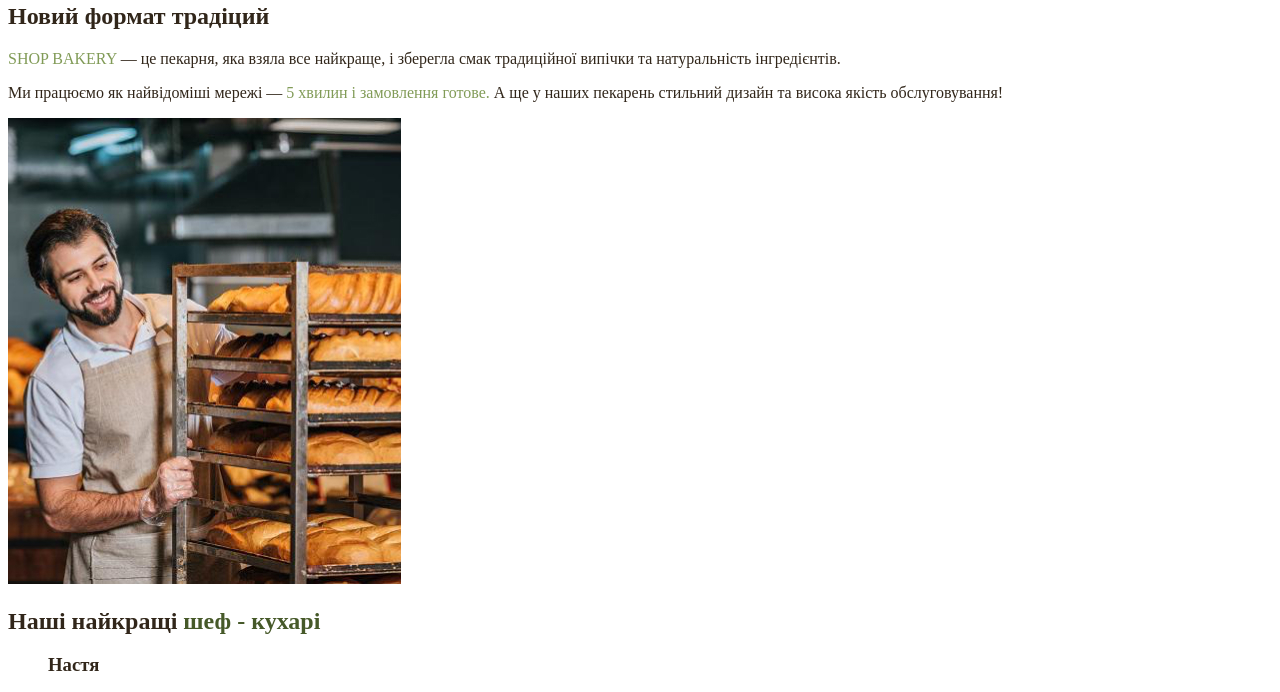
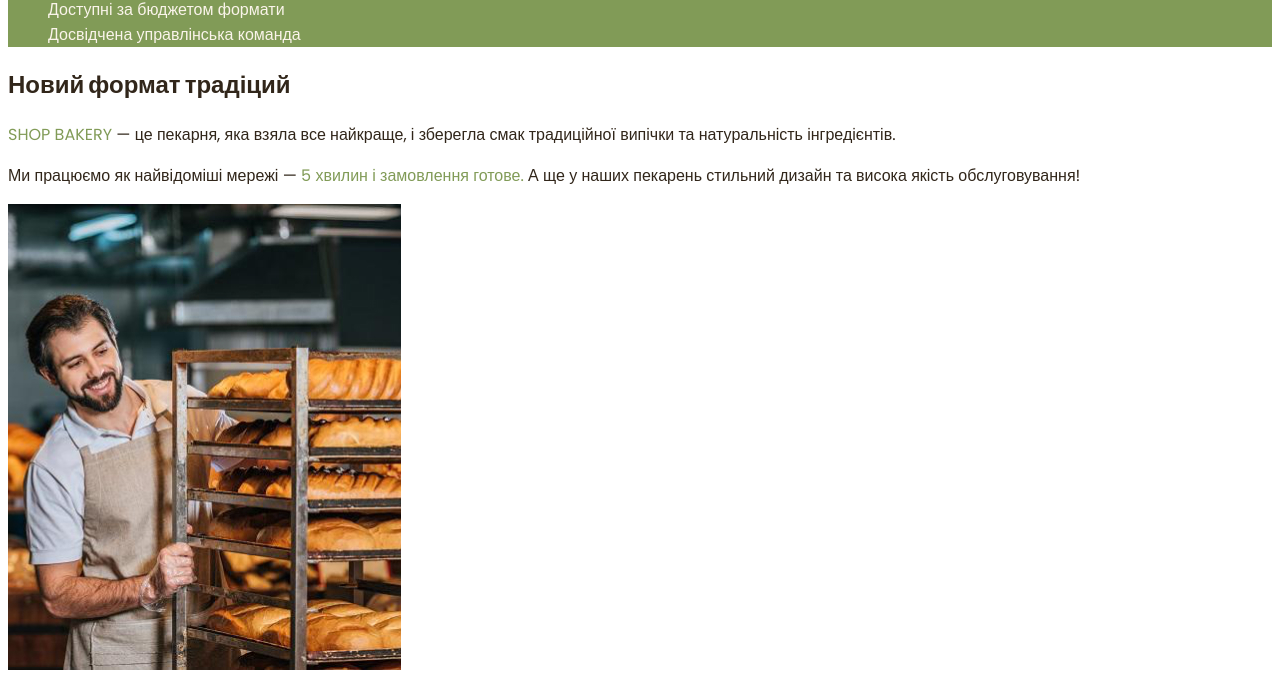
Before and after one commit to IgorSakowicz/genius-test, a plain HTML site: page index.html in a window 1280 px wide. Shown: the part 321-1013 px from the top of the page. Drawn offline with Linux system fonts and the light colour scheme.

Commit message:
add link for fonts in HTML and add styles font family in css for body

```diff
--- a/css/styles.css
+++ b/css/styles.css
@@ -8,6 +8,7 @@
 /* Base */
 body {
   color: var(--color-primary-dark);
+  font-family: 'Poppins', sans-serif;
 }
 ul {
   list-style-type: none;
--- a/index.html
+++ b/index.html
@@ -4,6 +4,14 @@
     <meta charset="UTF-8" />
     <meta name="viewport" content="width=device-width, initial-scale=1.0" />
     <title>Сучасна пекарня</title>
+    <!-- Fonts -->
+    <link rel="preconnect" href="https://fonts.googleapis.com" />
+    <link rel="preconnect" href="https://fonts.gstatic.com" crossorigin />
+    <link
+      href="https://fonts.googleapis.com/css2?family=Poppins:wght@300;400;600;900&display=swap"
+      rel="stylesheet"
+    />
+    <!-- Styles -->
     <link rel="stylesheet" href="./css/styles.css" />
   </head>
   <body>
```
